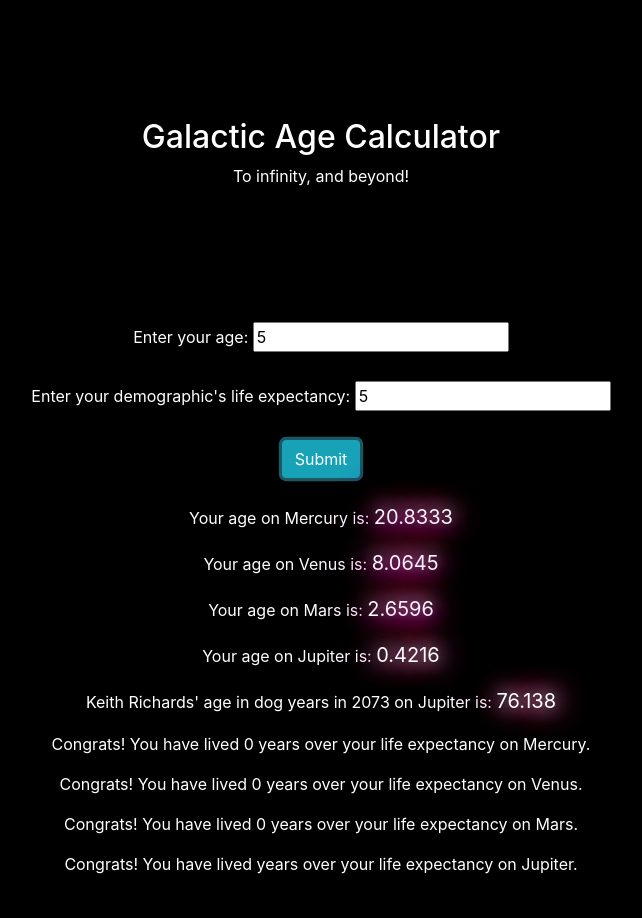
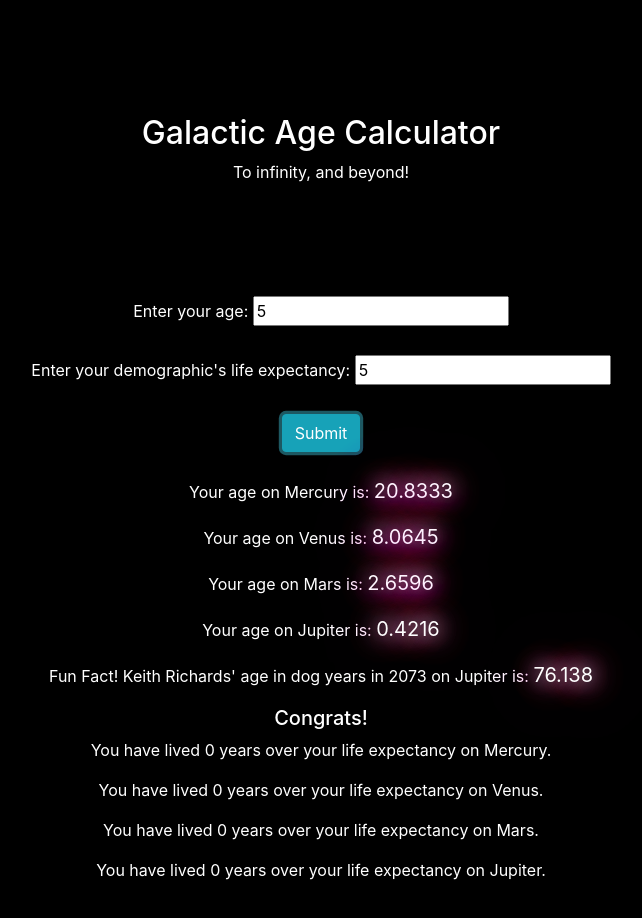
Before and after one commit to arynsh/GalacticAgeCalculator, a website built with webpack: page src/index.html in a window 1280 px wide. Both pictures are taken after typing "5", "5" into the empty fields and a click on the button "Submit". Shown: the whole page, without its empty margins (299-941 px from the left). Built offline with nearby package versions, Linux system fonts and the light colour scheme.

Commit message:
add finishing tweaks

```diff
--- a/src/index.html
+++ b/src/index.html
@@ -30,7 +30,7 @@
           <p>Your age on Venus is: <span class="venusage"></span></p>
           <p>Your age on Mars is: <span class="marsage"></span></p>
           <p>Your age on Jupiter is: <span class="jupage"></span></p>
-          <p>Keith Richards' age in dog years in 2073 on Jupiter is: <span class="keith"></span></p>
+          <p>Fun Fact! Keith Richards' age in dog years in 2073 on Jupiter is: <span class="keith"></span></p>
         </div>
         <div id="liferemaining">
           <p>Your remaining life expectancy on Mercury is: <span class="mercexp"></span></p>
@@ -39,10 +39,11 @@
           <p>Your remaining life expectancy on Jupiter is: <span class="jupiterexp"></span></p>
         </div>
         <div id="lifesurp">
-          <p>Congrats! You have lived <span class="mercsur"></span> years over your life expectancy on Mercury.</p>
-          <p>Congrats! You have lived <span class="venussur"></span> years over your life expectancy on Venus.</p>
-          <p>Congrats! You have lived <span class="marssur"></span> years over your life expectancy on Mars.</p>
-          <p>Congrats! You have lived <span class="jupsur"></span> years over your life expectancy on Jupiter.</p>
+          <h5>Congrats!</h5>
+          <p>You have lived <span class="mercsur"></span> years over your life expectancy on Mercury.</p>
+          <p>You have lived <span class="venussur"></span> years over your life expectancy on Venus.</p>
+          <p>You have lived <span class="marssur"></span> years over your life expectancy on Mars.</p>
+          <p>You have lived <span class="jupsur"></span> years over your life expectancy on Jupiter.</p>
         </div>
       </div>
     </div>
--- a/src/main.js
+++ b/src/main.js
@@ -26,6 +26,7 @@ $(document).ready(function() {
     let userVenusLifeExpSurpass = userAge.lifeExpVenusSurpass();
     let userMarsLifeExpSurpass = userAge.lifeExpMarsSurpass();
     let userJupiterLifeExpSurpass = userAge.lifeExpJupiterSurpass();
+
     let keithRichardsAge = new Keith (75);
     let keithRichardsDogAgeOnJup = keithRichardsAge.ageInDogYearsOnPlanetJupiter().toFixed(3);
 
@@ -50,7 +51,7 @@ $(document).ready(function() {
       $(".mercsur").text(userMercuryLifeExpSurpass);
       $(".venussur").text(userVenusLifeExpSurpass);
       $(".marssur").text(userMarsLifeExpSurpass);
-      $(".jupitersur").text(userJupiterLifeExpSurpass);
+      $(".jupsur").text(userJupiterLifeExpSurpass);
     }
 
   });
--- a/src/styles.css
+++ b/src/styles.css
@@ -4,7 +4,6 @@
 
 .jumbotron {
   text-align: center;
-  margin: 54px;
   background-color: black;
 }
 
```
